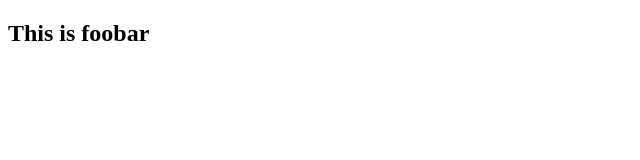
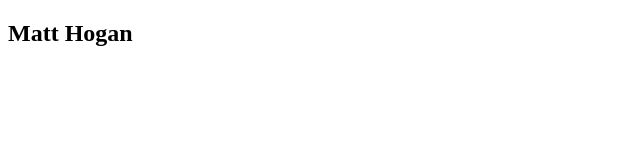
Before and after one commit to mjhogan165/foobar, a plain HTML site: page index.html in a window 1280 px wide. Shown: the full height of the page, 0-640 px from the left. Drawn offline with Linux system fonts and the light colour scheme.

Commit message:
update h2 with my name

```diff
--- a/index.html
+++ b/index.html
@@ -4,6 +4,6 @@
     <title>I'm committed</title>
 </head>
 <body>
-    <h2>This is foobar</h2>
+    <h2>Matt Hogan</h2>
 </body>
 </html>
```
